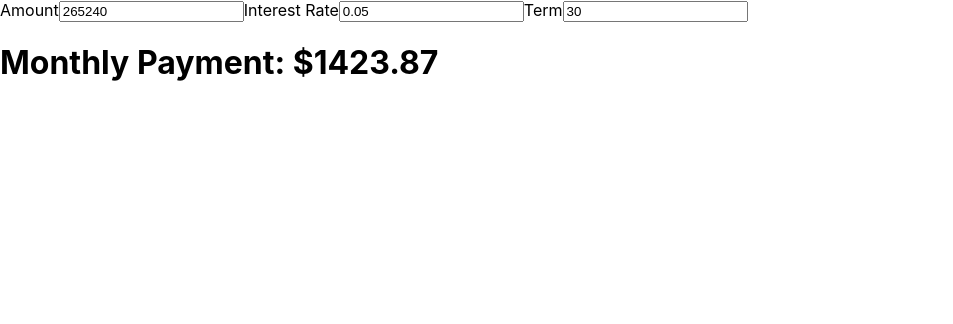
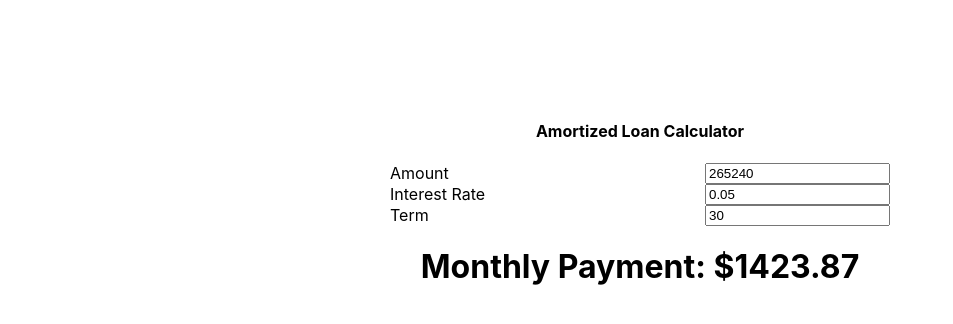
Before and after one commit to pachun/mortgage-payments, a React (Create React App) app: page / in a window 1280 px wide. Shown: the top 324 px of the page, without its empty margins (0-953 px from the left). Built offline with nearby package versions, Linux system fonts and the light colour scheme.

Commit message:
Format & title the loan calculator

```diff
--- a/src/App/index.tsx
+++ b/src/App/index.tsx
@@ -1,8 +1,5 @@
 import React from "react"
 import monthlyPayment from "./monthlyPayment"
-
-// const numberToPercentage = (num: number): string => (num * 100).toFixed(3)
-// const percentageToNumber = (percentage: number): number => percentage / 100
 
 const App = () => {
   const [amount, setAmount] = React.useState(265_240)
@@ -22,8 +19,13 @@ const App = () => {
   ).toFixed(2)
 
   return (
-    <div>
+    <div style={{ display: "flex", justifyContent: "center", marginTop: 100 }}>
+      <div style={{ width: 500 }}>
+        <div style={{ display: "flex", justifyContent: "center" }}>
+          <h4>Amortized Loan Calculator</h4>
+        </div>
         <form>
+          <div style={{ display: "flex", justifyContent: "space-between" }}>
             <label>Amount</label>
             <input
               type="number"
@@ -31,6 +33,8 @@ const App = () => {
               value={displayedAmount}
               onChange={e => setAmount(Number(e.target.value))}
             />
+          </div>
+          <div style={{ display: "flex", justifyContent: "space-between" }}>
             <label>Interest Rate</label>
             <input
               type="number"
@@ -39,6 +43,8 @@ const App = () => {
               value={displayedInterestRate}
               onChange={e => setInterestRate(Number(e.target.value))}
             />
+          </div>
+          <div style={{ display: "flex", justifyContent: "space-between" }}>
             <label>Term</label>
             <input
               type="number"
@@ -46,8 +52,12 @@ const App = () => {
               value={displayedTerm}
               onChange={e => setTerm(Number(e.target.value))}
             />
+          </div>
         </form>
+        <div style={{ display: "flex", justifyContent: "center" }}>
           <h1>Monthly Payment: ${displayedMonthlyLoanPayment}</h1>
+        </div>
+      </div>
     </div>
   )
 }
```
Lines whose indentation alone changed are shown as unchanged.
